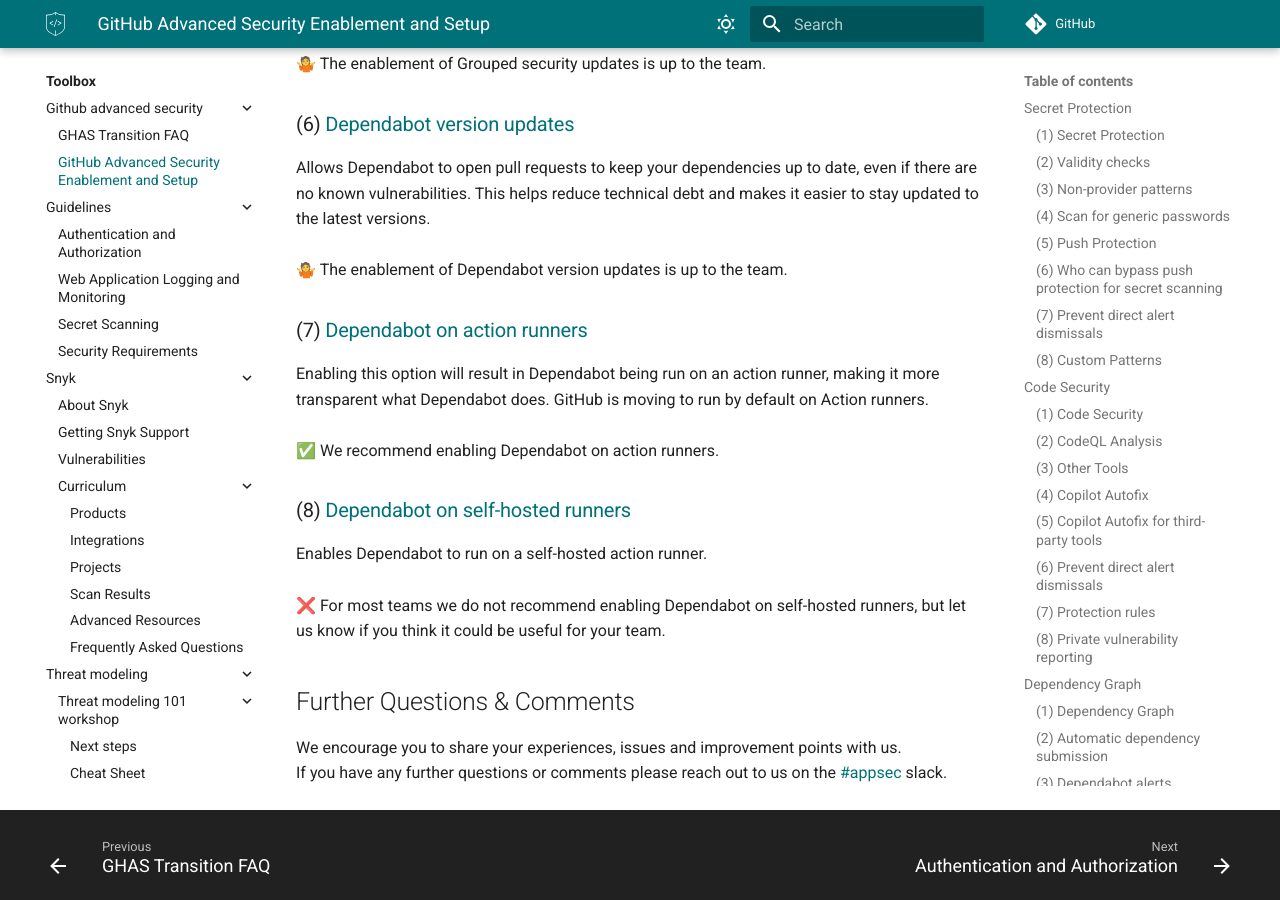
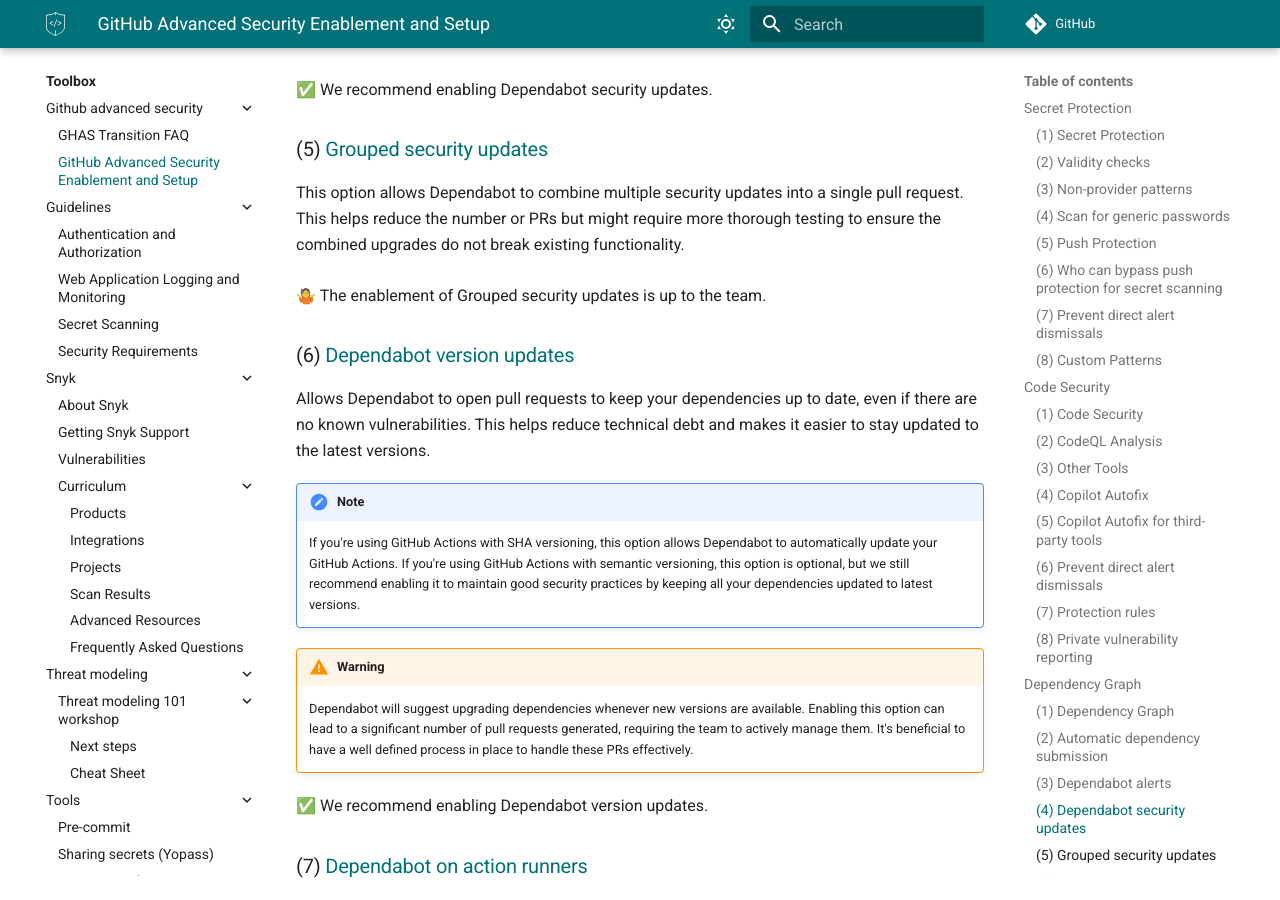
Before and after one commit to equinor/appsec, an MkDocs documentation site: the page built from docs/toolbox/github-advanced-security/setup.md, in a window 1280 px wide and 900 px high, scrolled down 10657 px. Built offline with MkDocs 1.6.1 and Material for MkDocs 9.7.7, drawn with Linux system fonts in a browser that asks for light colours; some web fonts are replaced; comment, search, counter and statistics services are not loaded; some of the changed text lies outside the part shown.

Commit message:
docs(GHAS): update setup.md recommendations for enablement (#189)
This PR updates the recommendations in the GHAS setup documentation, clarifying the enablement status for Copilot Autofix for third-party tools and Dependabot version updates.

```diff
--- a/docs/toolbox/github-advanced-security/setup.md
+++ b/docs/toolbox/github-advanced-security/setup.md
@@ -31,7 +31,7 @@
 |                                                   | [CodeQL analysis (2)](#2-codeql-analysis)                                            | ⚙️ Default setup     |
 |                                                   | [Other tools (3)](#3-other-tools)                                                    | 🤷 Optional          |
 |                                                   | [Copilot Autofix (4)](#4-copilot-autofix)                                            | ✅ Yes               |
-|                                                   | [Copilot Autofix for Third Party Tools (5)](#5-copilot-autofix-for-third-party-tools)| ✅ Yes               |
+|                                                   | [Copilot Autofix for Third Party Tools (5)](#5-copilot-autofix-for-third-party-tools)| 🤷 Optional          |
 |                                                   | [Prevent Direct Alert Dismissal (6)](#6-prevent-direct-alert-dismissal)              | ❌ No                |
 |                                                   | [Protection Rules (7)](#7-protection-rules)                                          | ⚙️ Default setup     |
 |                                                   | [Private Vulnerability Reporting (8)](#8-private-vulnerability-reporting)            | 🤷 Optional          |
@@ -40,11 +40,11 @@
 |                                                   | [Dependabot Alerts (3)](#3-dependabot-alerts)                                        | ✅ Yes               |
 |                                                   | [Dependabot Security Updates (4)](#4-dependabot-security-updates)                    | ✅ Yes               |
 |                                                   | [Grouped Security Updates (5)](#5-grouped-security-updates)                          | 🤷 Optional          |
-|                                                   | [Dependabot Version Updates (6)](#6-dependabot-version-updates)                      | 🤷 Optional          |
+|                                                   | [Dependabot Version Updates (6)](#6-dependabot-version-updates)                      | ✅ Yes\*             |
 |                                                   | [Dependabot on Action Runners (7)](#7-dependabot-on-action-runners)                  | ✅ Yes               |
 |                                                   | [Dependabot on Self-hosted Runners (8)](#8-dependabot-on-self-hosted-runners)        | ❌ No                |
 
-
+\* Please see important note and warning on [Dependabot Version Updates (6)](#6-dependabot-version-updates) section
 
 
 ## [Secret Protection](https://docs.github.com/en/code-security/secret-scanning/introduction/about-secret-scanning)
@@ -125,10 +125,10 @@
 <br/>
 ⚙️ We recommend choosing the [default setup](https://docs.github.com/en/code-security/code-scanning/enabling-code-scanning/configuring-default-setup-for-code-scanning) for CodeQL Analysis, which works well for most repositories and languages.
 
-  !!! warning
-      After CodeQL has run for the first time, we recommend you check the Security tab of your repo and then navigate to Code Scanning.<br/>
-      If the default setup is not working properly you will see the following warning. Check the [tool status page](https://docs.github.com/en/code-security/code-scanning/managing-your-code-scanning-configuration/about-the-tool-status-page) to get more information about the issue.<br/>
-      If you encounter this get in touch with us.
+!!! warning
+    After CodeQL has run for the first time, we recommend you check the Security tab of your repo and then navigate to Code Scanning.<br/>
+    If the default setup is not working properly you will see the following warning. Check the [tool status page](https://docs.github.com/en/code-security/code-scanning/managing-your-code-scanning-configuration/about-the-tool-status-page) to get more information about the issue.<br/>
+    If you encounter this get in touch with us.
 
 ![Screenshot showing the Code Scanning section in the Security tab of a GitHub repository](image-2.png)
 
@@ -147,9 +147,13 @@
 
 ### (5) Copilot Autofix for third-party tools
 
-Copilot Autofix also works with third-party security tools, not just CodeQL.<br/>
-<br/>
-✅ We recommend enabling Copilot Autofix for third-party tools.
+Copilot Autofix also works with third-party security tools, not just CodeQL. It will generate potential fixes based on issues identified by [other tools](#3-other-tools) installed in the repository.
+
+!!! note
+    Currently this feature only supports ESLint.
+    ESLint has to be configured in the repository through the [other tools option](#3-other-tools).
+
+🤷 The enablement of Copilot Autofix for third-party tools should be decided by the team.
 
 ### (6) Prevent direct alert dismissals
 
@@ -193,7 +197,7 @@
 
 ### (3) [Dependabot alerts](https://docs.github.com/en/code-security/dependabot/dependabot-alerts/about-dependabot-alerts)
 
-Notify you when vulnerabilities are found in your dependencies. Alerts will appear in the GitHub UI under the Security Dashboard, and can also be sent by email and filtered to a separate folder (e.g. by using the "security" keyword).<br/>
+Notify you when vulnerabilities are found in your dependencies. Alerts will appear in the GitHub UI under the Security Dashboard, and can also be sent by email and filtered to a separate folder (e.g. by using the "security" keyword).
 
 !!! note
     Slack notifications are not available with GHAS. We recommend setting up email notifications or configuring GitHub notification rules to make sure your team stays up to date on security issues.
@@ -215,8 +219,16 @@
 ### (6) [Dependabot version updates](https://docs.github.com/en/code-security/dependabot/dependabot-version-updates/about-dependabot-version-updates)
 
 Allows Dependabot to open pull requests to keep your dependencies up to date, even if there are no known vulnerabilities. This helps reduce technical debt and makes it easier to stay updated to the latest versions.<br/>
-<br/>
-🤷 The enablement of Dependabot version updates is up to the team.
+
+!!! note
+    If you're using GitHub Actions with SHA versioning, this option allows Dependabot to automatically update your GitHub Actions.
+    If you're using GitHub Actions with semantic versioning, this option is optional, but we still recommend enabling it to maintain good security practices by keeping all your dependencies updated to latest versions.
+
+!!! warning
+    Dependabot will suggest upgrading dependencies whenever new versions are available. Enabling this option can lead to a significant number of pull requests generated, requiring the team to actively manage them.
+    It's beneficial to have a well defined process in place to handle these PRs effectively.
+
+✅ We recommend enabling Dependabot version updates.
 
 ### (7) [Dependabot on action runners](https://docs.github.com/en/code-security/dependabot/working-with-dependabot/about-dependabot-on-github-actions-runners)
 
```
